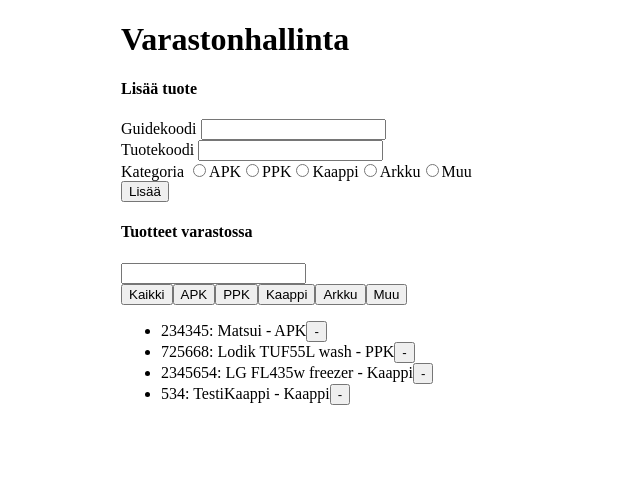
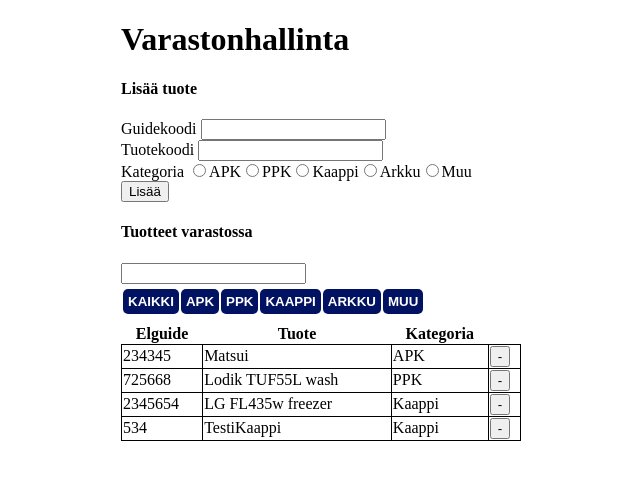
Before and after one commit to LauriNiva/varastonhallinta, a React (Create React App) app: page / in a window 1280 px wide. Shown: the top 480 px of the page, without its empty margins (119-759 px from the left). Built offline with nearby package versions, Linux system fonts and the light colour scheme; data requests are answered from the project's data file.

Commit message:
Add some styling to Items

```diff
--- a/src/components/CategoryButtons.js
+++ b/src/components/CategoryButtons.js
@@ -1,6 +1,6 @@
 const CategoryButtons = ({ categories, clearCategoryFilter, handleCategoryFilter }) => {
   return (
-    <div>
+    <div className="category-buttons">
       <button onClick={()=>clearCategoryFilter()}>Kaikki</button>
       {categories.map(category =>
         <button key={category.id} onClick={()=>handleCategoryFilter(category.id)}>{category.name}</button>
--- a/src/components/Items.js
+++ b/src/components/Items.js
@@ -1,14 +1,17 @@
 const Items = ({ items, deleteItem, categories }) => {
 
     let itemList;
-    console.log(categories);
-    console.log(items);
+    console.log("categories: ",categories);
+    console.log("items: ", items);
+
     if (categories[0]) {
         itemList = items.map(item =>
-            <li key={item.id}>
-                {item.code}: {item.name} - {categories.find(category => category.id === parseInt(item.category)).name}
-                <button onClick={() => deleteItem(item.id)}>-</button>
-            </li>
+            <tr key={item.id}>
+                <td>{item.code}</td>
+                <td>{item.name}</td>
+                <td>{categories.find(category => category.id === parseInt(item.category)).name}</td>
+                <td><button onClick={() => deleteItem(item.id)}>-</button></td>
+            </tr>
         );
     } else {
         itemList = items.map(item =>
@@ -22,10 +25,19 @@
 
 
     return (
-        <div className="items">
-            <ul>
-                {itemList}
-            </ul>
+        <div className="items" >
+            <table className="items-table">
+                <thead>
+                    <tr>
+                        <th>Elguide</th>
+                        <th>Tuote</th>
+                        <th>Kategoria</th>
+                    </tr>
+                </thead>
+                <tbody>
+                    {itemList}
+                </tbody>
+            </table>
         </div>
     )
 }
--- a/src/index.css
+++ b/src/index.css
@@ -7,3 +7,33 @@
   margin:auto;
   width: 800px;
 }
+
+.items{
+  margin-top: 10px;
+}
+
+.items-table{
+  border-collapse: collapse;
+  min-width: 400px;
+}
+
+td{
+  border-style: solid;
+  border-width: 1px;
+}
+
+.category-buttons{
+  margin-top: 5px;
+}
+
+.category-buttons button {
+  border-style: none;
+  border-radius: 5px;
+  background-color: rgb(0, 18, 97);
+  margin-left: 2px;
+  padding: 5px;
+  color: white;
+  font-family: Arial, Helvetica, sans-serif;
+  font-weight: bold;
+  text-transform: uppercase;
+}
```
